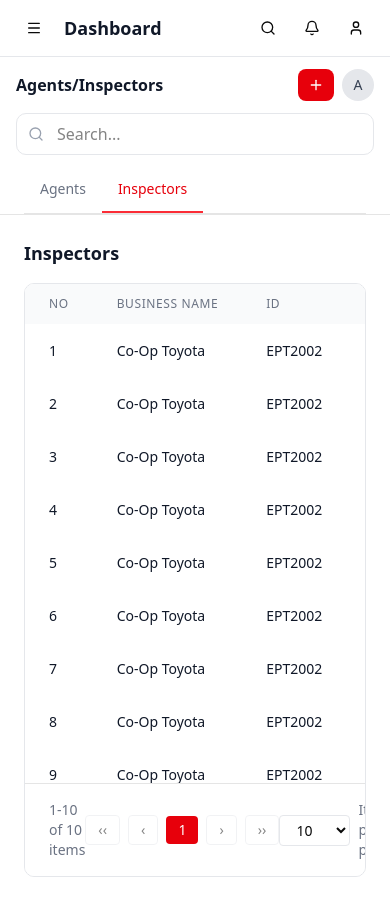
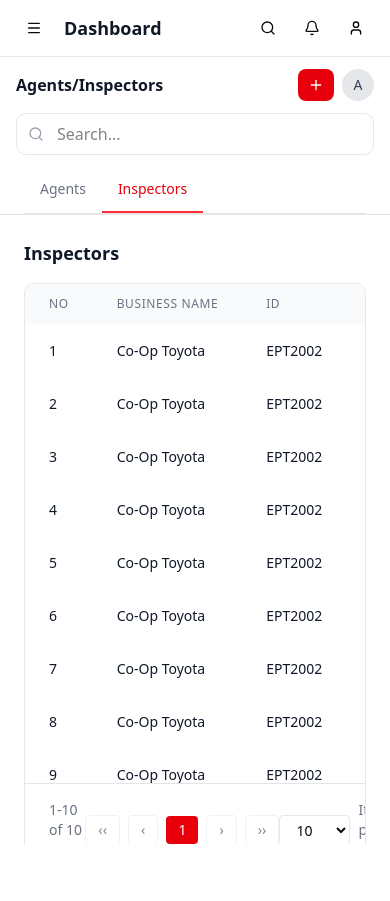
Before and after one commit to muaaz0333/Vehixure-FE, a Next.js app: page /inspectors in a window 390 px wide. After the commit the page ends 844 px from the top, so only its background shows below. Built offline with nearby package versions, Linux system fonts and the light colour scheme; no server answers.

Commit message:
fixed all the headers sticky for all layouts

```diff
--- a/components/layouts/layout-provider.tsx
+++ b/components/layouts/layout-provider.tsx
@@ -40,7 +40,7 @@ export function LayoutProvider({ children }: LayoutProviderProps) {
   // Agent layout with agent sidebar
   if (isAgentRoute) {
     return (
-      <div className="flex min-h-screen bg-gray-50">
+      <div className="flex h-screen bg-gray-50 overflow-hidden">
         {/* Desktop Sidebar */}
         <div className="hidden lg:block shrink-0">
           <AgentSidebar />
@@ -62,7 +62,7 @@ export function LayoutProvider({ children }: LayoutProviderProps) {
           </div>
 
           {/* Main Content */}
-          <div className="flex-1 overflow-hidden">
+          <div className="flex-1 overflow-y-auto">
             {children}
           </div>
         </div>
@@ -73,7 +73,7 @@ export function LayoutProvider({ children }: LayoutProviderProps) {
   // Dashboard layout with sidebar
   if (isDashboardRoute) {
     return (
-      <div className="flex min-h-screen bg-gray-50">
+      <div className="flex h-screen bg-gray-50 overflow-hidden">
         {/* Desktop Sidebar */}
         <div className="hidden lg:block shrink-0">
           <Sidebar />
@@ -95,7 +95,7 @@ export function LayoutProvider({ children }: LayoutProviderProps) {
           </div>
 
           {/* Main Content */}
-          <div className="flex-1 overflow-hidden">
+          <div className="flex-1 overflow-y-auto">
             {children}
           </div>
         </div>
--- a/components/shared/header.tsx
+++ b/components/shared/header.tsx
@@ -28,7 +28,7 @@ export function Header({ showNavigation = true }: HeaderProps) {
 
 
   return (
-    <header className="bg-[#131313] text-white">
+    <header className="bg-[#131313] text-white sticky top-0 z-50">
       <div className="container mx-auto px-4 sm:px-6">
         <div className="flex h-16 items-center justify-between">
           <Link href="/" className="flex items-center">
--- a/components/shared/mobile-header.tsx
+++ b/components/shared/mobile-header.tsx
@@ -10,7 +10,7 @@ interface MobileHeaderProps {
 
 export function MobileHeader({ onMenuClick, title }: MobileHeaderProps) {
   return (
-    <header className="bg-white border-b border-gray-200 px-4 py-3 flex items-center justify-between">
+    <header className="bg-white border-b border-gray-200 px-4 py-3 flex items-center justify-between sticky top-0 z-40">
       <div className="flex items-center gap-3">
         <Button
           variant="ghost"
--- a/components/ui/page-header.tsx
+++ b/components/ui/page-header.tsx
@@ -59,7 +59,7 @@ export function PageHeader({
   }
 
   return (
-    <div className="bg-white  px-4 sm:px-6 py-3">
+    <div className="bg-white px-4 sm:px-6 py-3 sticky top-0 z-30">
       {/* Top row */}
       <div className="flex items-center justify-between gap-3">
         <h1 className="text-base sm:text-xl font-semibold text-gray-900 truncate">
```
